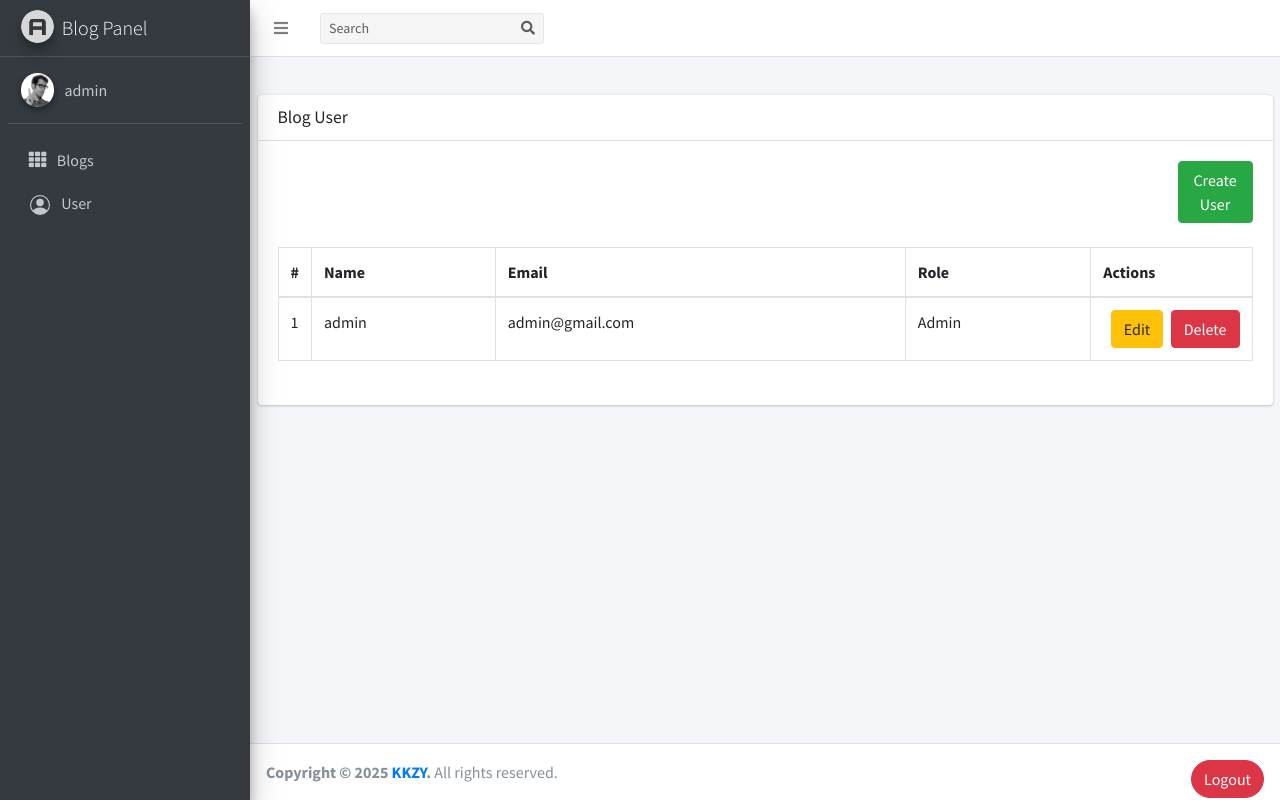
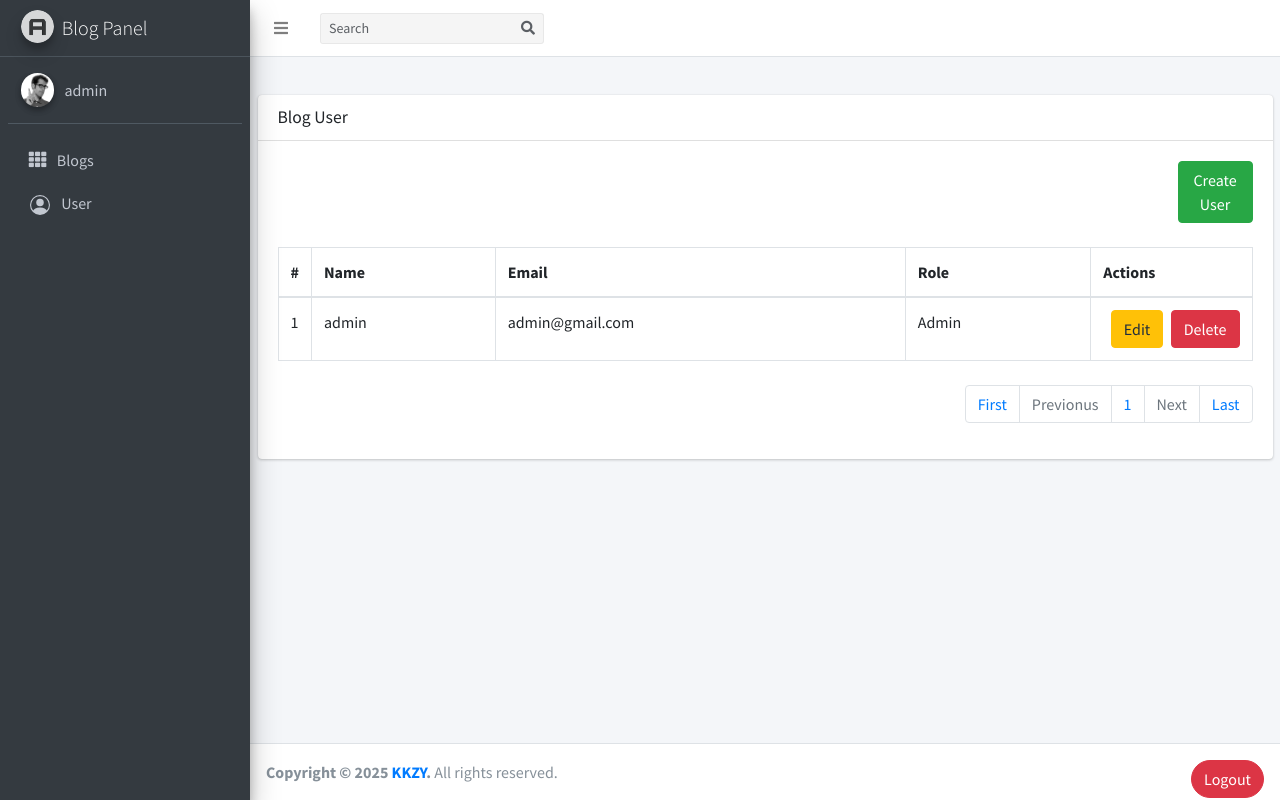
Before and after one commit to KaungKhantZayar/Blog, a PHP site: page /Admin/user_list.php in a window 1280 px wide. Run offline with PHP 8.4, Linux system fonts and the light colour scheme; a user stored in the database is signed in; data comes from the database, SQL or seed files in the repository; some libraries are stand-ins or nearby versions.

Commit message:
pagination

```diff
--- a/Admin/add.php
+++ b/Admin/add.php
@@ -3,6 +3,9 @@ session_start();
 require '../Config/config.php';
 
   if (empty($_SESSION['user_id']) && empty($_SESSION['logged_in'])) {
+    header('Location: login.php');
+  }
+  if ($_SESSION['role'] != 1) {
     header('Location: login.php');
   }
 
@@ -29,7 +32,7 @@ require '../Config/config.php';
 
  ?>
 
- <?php include 'header.html'; ?>
+ <?php include 'header.php'; ?>
 
  <div class="content">
    <div class="container p-4">
--- a/Admin/edit.php
+++ b/Admin/edit.php
@@ -3,6 +3,9 @@ session_start();
 require '../Config/config.php';
 
   if (empty($_SESSION['user_id']) && empty($_SESSION['logged_in'])) {
+    header('Location: login.php');
+  }
+  if ($_SESSION['role'] != 1) {
     header('Location: login.php');
   }
 
--- a/Admin/header.html
+++ b/Admin/header.php
@@ -37,7 +37,14 @@ This is a starter template page. Use this page to start your new project from
     </ul>
 
     <!-- SEARCH FORM -->
-    <form class="form-inline ml-3" method="post" action="index.php">
+
+
+    <?php
+      $link = $_SERVER['PHP_SELF'];
+      $link_array = explode('/',$link);
+      $page = end($link_array);
+     ?>
+    <form class="form-inline ml-3" method="post" action="<?php echo $page == 'index.php' ? 'index.php':'user_list.php';?>">
       <div class="input-group input-group-sm">
         <input name="search" class="form-control form-control-navbar" type="search" placeholder="Search" aria-label="Search">
         <div class="input-group-append">
--- a/Admin/login.php
+++ b/Admin/login.php
@@ -17,6 +17,7 @@ session_start();
         if(password_verify($password, $user['password'])) {
           $_SESSION['user_id'] = $user['id'];
           $_SESSION['username'] = $user['name'];
+          $_SESSION['role'] = 1;
           $_SESSION['logged_in'] = time();
 
           header('Location: index.php');
--- a/Admin/user_add.php
+++ b/Admin/user_add.php
@@ -3,6 +3,9 @@ session_start();
 require '../Config/config.php';
 
 if (empty($_SESSION['user_id']) && empty($_SESSION['logged_in'])) {
+  header('Location: login.php');
+}
+if ($_SESSION['role'] != 1) {
   header('Location: login.php');
 }
 
@@ -36,7 +39,7 @@ if ($user) {
 }
 
   ?>
- <?php include 'header.html';?>
+ <?php include 'header.php';?>
 
 <div class="container">
     <div class="card">
--- a/Admin/user_list.php
+++ b/Admin/user_list.php
@@ -6,12 +6,57 @@ if (empty($_SESSION['user_id']) && empty($_SESSION['logged_in'])) {
   header('Location: login.php');
 }
 
-  $stmt = $pdo->prepare("SELECT * FROM users ORDER BY id DESC");
-  $stmt->execute();
-  $result = $stmt->fetchAll();
+if ($_SESSION['role'] != 1) {
+  header('Location: login.php');
+}
 
-  ?>
- <?php include 'header.html';?>
+if (isset($_POST['search']) && !empty($_POST['search'])) {
+    setcookie('search', $_POST['search'], time() + (86400 * 30), "/");
+} else {
+    if (empty($_GET['pageno'])) {
+        unset($_COOKIE['search']);
+        setcookie('search', null, -1, '/');
+    }
+}
+
+
+
+?>
+<?php
+     if (!empty($_GET['pageno'])) {
+       $pageno = $_GET['pageno'];
+     }else {
+       $pageno = 1;
+     }
+     $numOfrecs = 2;
+     $offset = ($pageno - 1) * $numOfrecs;
+
+     if (empty($_POST['search'])) {
+       $stmt = $pdo->prepare("SELECT * FROM users ORDER BY id  DESC");
+       $stmt->execute();
+       $rawResult = $stmt->fetchAll();
+
+       $total_pages = ceil(count($rawResult) / $numOfrecs);
+
+       $stmt = $pdo->prepare("SELECT * FROM users ORDER BY id DESC LIMIT $offset,$numOfrecs");
+       $stmt->execute();
+       $result = $stmt->fetchAll();
+     }else {
+       $searchKey = $_POST['search'] ? $_POST['search'] : $_COOKIE['search'];
+       $stmt = $pdo->prepare("SELECT * FROM users WHERE name LIKE '%$searchKey%' ORDER BY id  DESC");
+       $stmt->execute();
+       $rawResult = $stmt->fetchAll();
+
+       $total_pages = ceil(count($rawResult) / $numOfrecs);
+
+       $stmt = $pdo->prepare("SELECT * FROM users WHERE name LIKE '%$searchKey%' ORDER BY id DESC LIMIT $offset,$numOfrecs");
+       $stmt->execute();
+       $result = $stmt->fetchAll();
+     }
+     ?>
+
+
+<?php include 'header.php';?>
 
     <div class="col-md-12">
       <div class="card">
@@ -64,10 +109,24 @@ if (empty($_SESSION['user_id']) && empty($_SESSION['logged_in'])) {
             </tbody>
           </table>
             <br>
+            <nav aria-lable="Page navigation example" style="float:right;">
+            <ul class="pagination">
+            <li class="page-item"><a class="page-link" href="?pageno=1">First</a></li>
+            <li class="page-item <?php if($pageno <= 1){echo 'disabled';}?>">
+            <a class="page-link" href="<?php if($pageno <= 1){echo '#';}else{echo "?pageno=".($pageno-1);}?>">Previonus</a>
+            </li>
+            <li class="page-item"><a class="page-link" href="#"><?php echo $pageno;?></a></li>
+            <li class="page-item <?php if($pageno >= $total_pages){echo 'disabled';}?>">
+            <a class="page-link" href="<?php if($pageno >= $total_pages){echo '#';}else{echo "?pageno=".($pageno+1);}?>">Next</a>
+            </li>
+            <li class="page-item"><a class="page-link" href="?pagenp=<?php echo $total_pages;?>">Last</a></li>
+            </ul>
+            </nav>
       </div>
 
       </div>
     </div>
 
 
+
 <?php include 'footer.html'; ?>
--- a/Admin/user_update.php
+++ b/Admin/user_update.php
@@ -3,6 +3,9 @@ session_start();
 require '../Config/config.php';
 
 if (empty($_SESSION['user_id']) && empty($_SESSION['logged_in'])) {
+  header('Location: login.php');
+}
+if ($_SESSION['role'] != 1) {
   header('Location: login.php');
 }
 
@@ -37,7 +40,7 @@ echo "<script>alert('Email duplicate')</script>";
   $result = $stmt->fetchAll();
 
   ?>
- <?php include 'header.html';?>
+ <?php include 'header.php';?>
 
 <div class="container">
     <div class="card">
--- a/login.php
+++ b/login.php
@@ -16,6 +16,7 @@ session_start();
       if ($user['password'] == $password) {
         $_SESSION['user_id'] = $user['id'];
         $_SESSION['username'] = $user['name'];
+        $_SESSION['role'] = 0;
         $_SESSION['logged_in'] = time();
 
         header('Location: index.php');
--- a/register.php
+++ b/register.php
@@ -16,9 +16,9 @@ session_start();
     if ($user) {
       echo "<script>alert('Email Duplicated')</script>";
     }else {
-      $stmt = $pdo->prepare("INSERT INTO users(name,email,password) VALUES (:name,:email,:password)");
+      $stmt = $pdo->prepare("INSERT INTO users(name,email,password,role) VALUES (:name,:email,:password,:role)");
       $result = $stmt->execute(
-        array(':name'=>$name,':email'=>$email,':password'=>$password)
+        array(':name'=>$name,':email'=>$email,':password'=>$password,':role'=>0)
       );
       if ($result) {
         echo "<script>alert('Successfuly Register, You can now login');window.location.href='login.php'</script>";
```
Also changed, not shown: Admin/index.php (+5 -2 lines).
